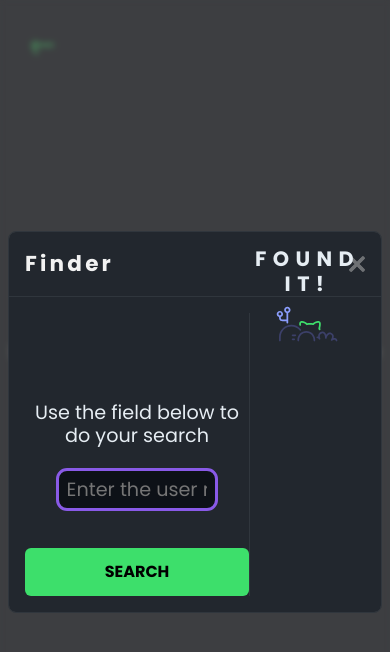
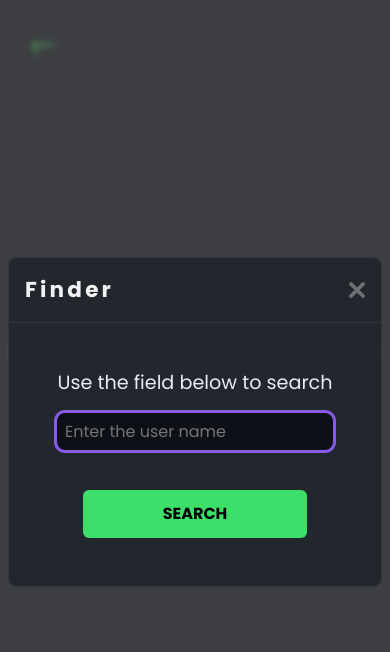
Before and after one commit to luiscetta/github_finder, a React (Vite) app: page /search in a window 390 px wide. Both pictures are taken after a click on the link "CLICK HERE TO SEARCH". Shown: the top 652 px of the page. Built offline with nearby package versions, Linux system fonts and the light colour scheme.

Commit message:
search modal responsiveness

```diff
--- a/src/components/Modal/SearchModal/index.tsx
+++ b/src/components/Modal/SearchModal/index.tsx
@@ -48,9 +48,7 @@ const SearchModal = ({
         </Modal.Header>
         <Modal.Body>
           <div className="input-area">
-            <h4 className="input-title">
-              Use the field below to do your search
-            </h4>
+            <h4 className="input-title">Use the field below to search</h4>
             <div className="search-input-field">
               <input
                 className={`search-input ${hasError ? "error" : ""}`}
--- a/src/components/Modal/SearchModal/styles.scss
+++ b/src/components/Modal/SearchModal/styles.scss
@@ -82,11 +82,11 @@
                         font-weight: bold;
                         text-transform: uppercase;
 
-                        .search-icon {
-                            margin-left: 0.35rem;
-                            font-size: 0.75rem;
-                            text-align: center;
-                        }
+                        // .search-icon {
+                        //     margin-left: 0.35rem;
+                        //     font-size: 0.75rem;
+                        //     text-align: center;
+                        // }
                     }
 
                     .search-btn:hover {
@@ -116,3 +116,43 @@
         }
     }
 }
+
+@media screen and (max-width: 834px) {
+    .modal {
+        .modal-content {
+            .modal-body {
+                display: grid;
+                grid-template-columns: 1fr;
+
+                .input-area {
+                    padding: 2rem;
+                    border-right: none;
+
+                    .input-title {
+                        font-size: 1.2rem;
+                        margin: 0 0 1.2rem;
+                    }
+
+                    .search-input-field {
+                        .search-input {
+                            width: 100%;
+                            height: 2.3rem;
+                            border-radius: 0.5rem;
+                            border: none;
+                            outline: 1px solid var(--purple-100);
+                            padding: 0 0.5rem;
+
+                            background-color: var(--black-900);
+                            color: var(--white-100);
+                            font-size: 1rem;
+                        }
+                    }
+                }
+
+                .input-animation-area {
+                    display: none;
+                }
+            }
+        }
+    }
+}
```
